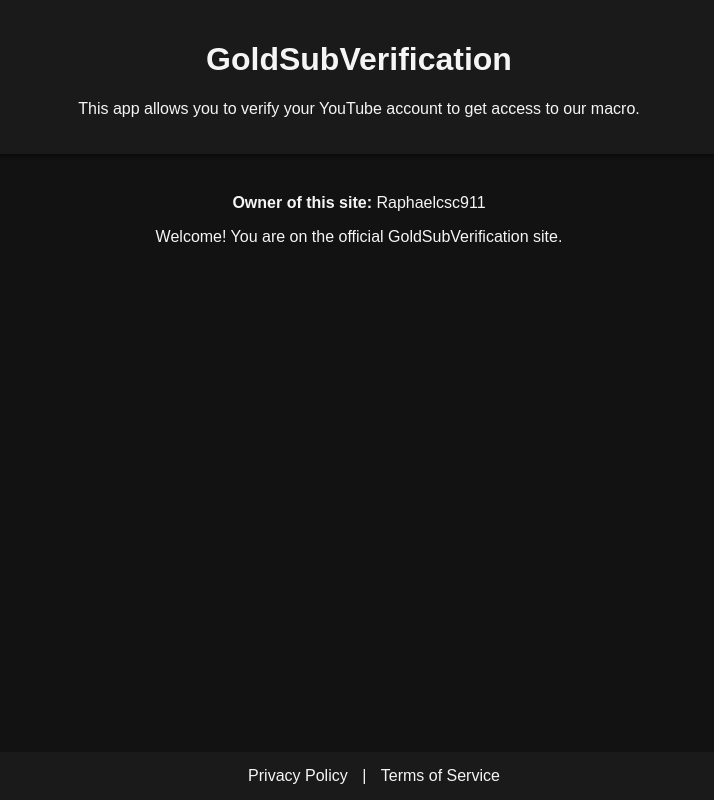
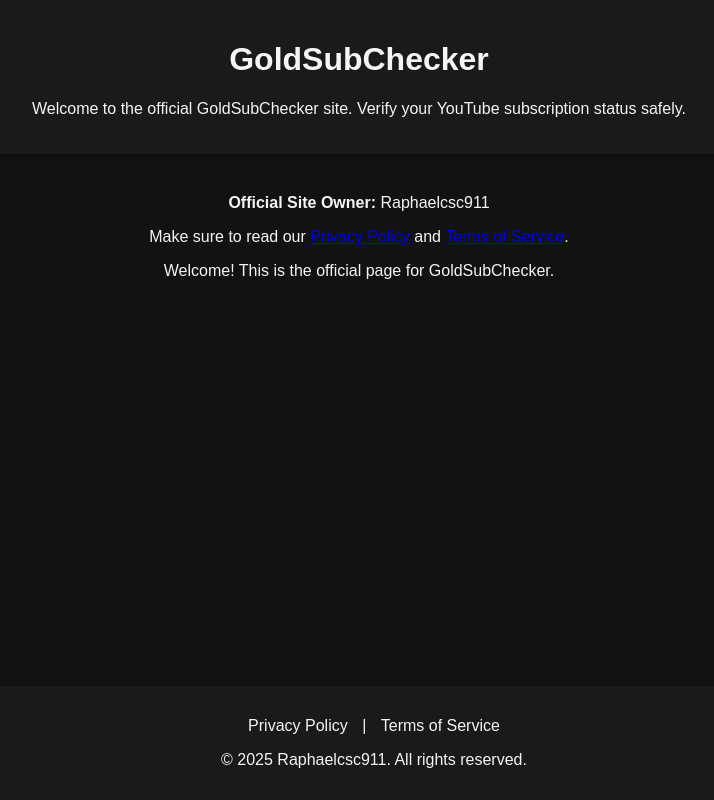
Before and after one commit to GoldSubChecker/GoldSubChecker, a plain HTML site: page index.html in a window 1280 px wide. Shown: the whole page, without its empty margins (281-995 px from the left). Drawn offline with Linux system fonts and the light colour scheme.

Commit message:
Update index.html

```diff
--- a/index.html
+++ b/index.html
@@ -2,23 +2,28 @@
 <html lang="en">
 <head>
   <meta charset="UTF-8">
-  <title>GoldSubVerification</title>
+  <title>GoldSubChecker</title>
   <link rel="stylesheet" href="style.css">
+  <meta name="viewport" content="width=device-width, initial-scale=1.0">
 </head>
 <body>
   <header>
-    <h1>GoldSubVerification</h1>
-    <p>This app allows you to verify your YouTube account to get access to our macro.</p>
+    <h1>GoldSubChecker</h1>
+    <p>Welcome to the official GoldSubChecker site. Verify your YouTube subscription status safely.</p>
   </header>
 
   <main>
-    <p><strong>Owner of this site:</strong> Raphaelcsc911</p>
-    <p id="status">Welcome! You are on the official GoldSubVerification site.</p>
+    <p><strong>Official Site Owner:</strong> Raphaelcsc911</p>
+    <p>Make sure to read our <a href="PrivacyPolicy.html">Privacy Policy</a> and <a href="TermsOfService.html">Terms of Service</a>.</p>
+    <p id="status">Welcome! This is the official page for GoldSubChecker.</p>
   </main>
 
   <footer>
-    <a href="PrivacyPolicy.html">Privacy Policy</a> |
-    <a href="TermsOfService.html">Terms of Service</a>
+    <p>
+      <a href="PrivacyPolicy.html">Privacy Policy</a> |
+      <a href="TermsOfService.html">Terms of Service</a>
+    </p>
+    <p>&copy; 2025 Raphaelcsc911. All rights reserved.</p>
   </footer>
 </body>
 </html>
```
